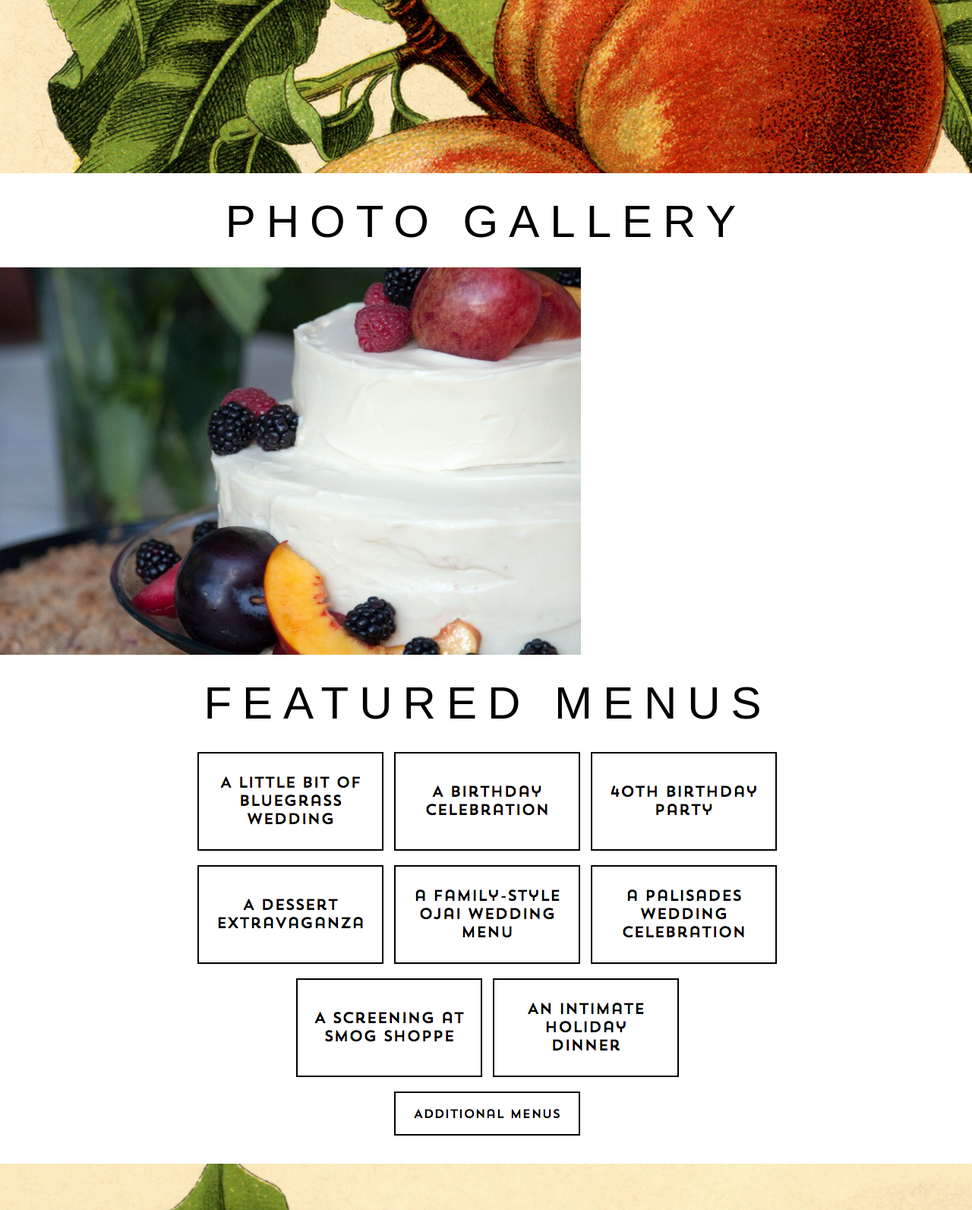
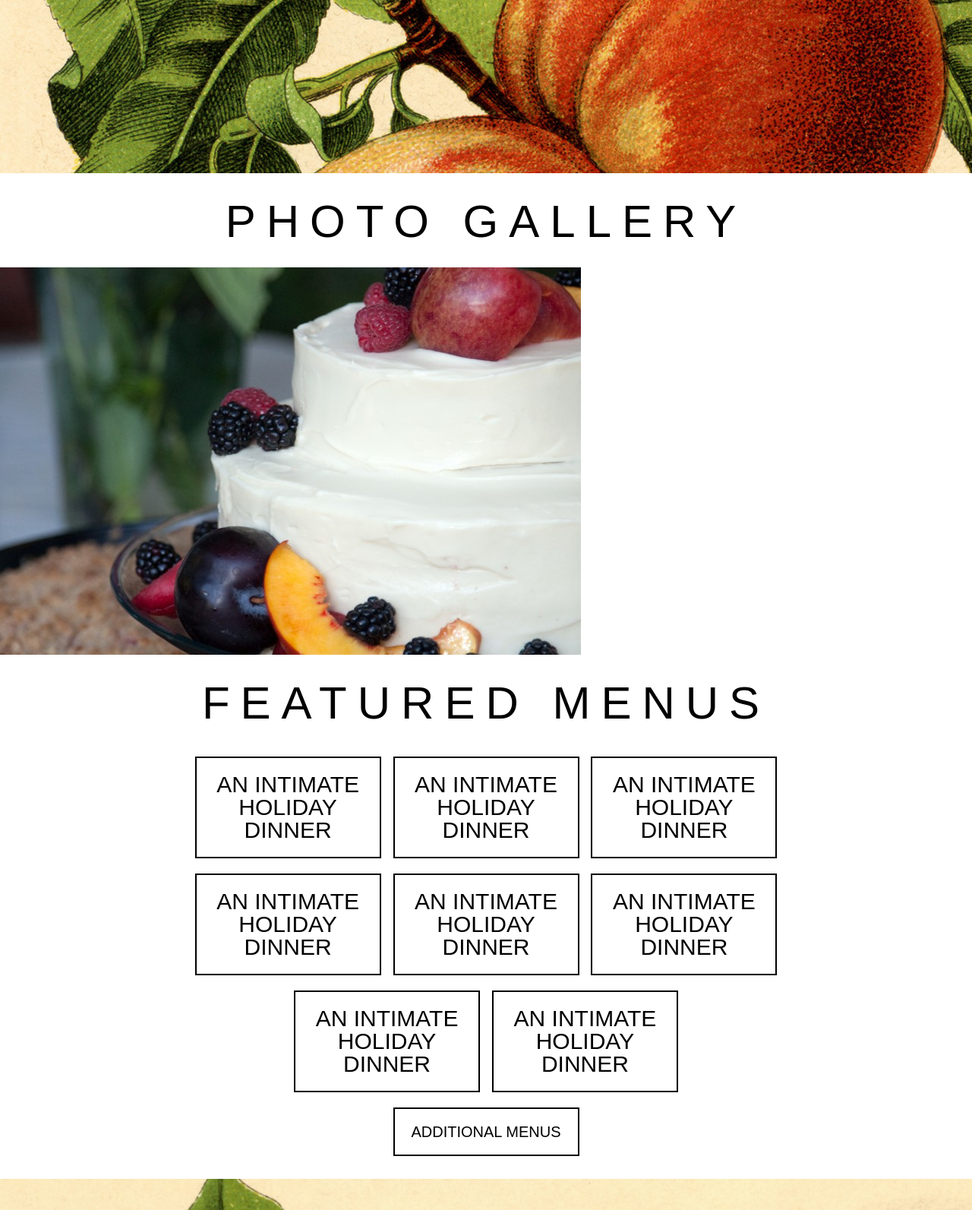
Before and after one commit to mybaddude/Statisk-template, a PHP site: page / in a window 1280 px wide; the page is wider, and only the part inside the window is pictured. Shown: the part 1880-3473 px from the top of that part at 76% size. Run offline with PHP 8.4, Linux system fonts and the light colour scheme; some web fonts are replaced.

Commit message:
Featured menus
Made the mainpart of the Featured Menus work. Coded and styled.

```diff
--- a/content/skin/default/sass/_layout.scss
+++ b/content/skin/default/sass/_layout.scss
@@ -1,5 +1,5 @@
 .l-container {
-	width:764px;
+	width:780px;
 	margin:0px auto;
 }
 
--- a/content/skin/default/sass/modules/_blocks.scss
+++ b/content/skin/default/sass/modules/_blocks.scss
@@ -5,3 +5,62 @@
 		margin-bottom:0;
 	}
 }
+
+
+
+.m-feat {
+	text-align:center;
+
+	.m-feat-item {
+		display:inline-block;
+		width:245px;
+		height:130px;
+		margin:10px 6px 10px 6px;
+		@include box-sizing('border-box');
+	}
+	.m-feat-border {
+		border: 2px solid;
+		height: 100%;
+	}
+
+	.m-feat-content {
+		display: table-cell;
+		vertical-align: middle;
+		padding: 15px 20px;
+		height:100px;
+	}
+
+	a {
+		display: block;
+		color: #000;
+	}
+	h1,h2,h3,h4,h5,h6 {
+		margin: 0;
+	}
+}
+
+.m-button {
+	text-align: center;
+	width:245px;
+	margin: 10px auto;
+
+	h1,h2,h3,h4,h5,h6 {
+		margin: 0;
+		line-height: 60px;
+	}
+
+	.m-button-border {
+		border:2px solid;
+		height:100%;
+	}
+
+	.m-button-content {
+		padding:0 20px;
+	}
+
+	a {
+		display: block;
+		color: #000;
+	}
+
+}
--- a/content/skin/default/sass/screen.scss
+++ b/content/skin/default/sass/screen.scss
@@ -3,7 +3,9 @@
  * Import this file using the following HTML or equivalent:
  * <link href="/stylesheets/screen.css" media="screen, projection" rel="stylesheet" type="text/css" /> */
 
+@import "compass";
 @import "compass/reset";
+@import "compass/css3/box-sizing";
 
 @import "partials/typography";
 
--- a/content/skin/default/stylesheets/screen.css
+++ b/content/skin/default/stylesheets/screen.css
@@ -142,7 +142,7 @@ a:hover {
 
 /* line 1, ../sass/_layout.scss */
 .l-container {
-  width: 764px;
+  width: 780px;
   margin: 0px auto;
 }
 
@@ -229,6 +229,68 @@ a:hover {
 /* line 4, ../sass/modules/_blocks.scss */
 .m-block.last {
   margin-bottom: 0;
+}
+
+/* line 11, ../sass/modules/_blocks.scss */
+.m-feat {
+  text-align: center;
+}
+/* line 14, ../sass/modules/_blocks.scss */
+.m-feat .m-feat-item {
+  display: inline-block;
+  width: 245px;
+  height: 130px;
+  margin: 10px 6px 10px 6px;
+  -webkit-box-sizing: border-box;
+  -moz-box-sizing: border-box;
+  box-sizing: border-box;
+}
+/* line 21, ../sass/modules/_blocks.scss */
+.m-feat .m-feat-border {
+  border: 2px solid;
+  height: 100%;
+}
+/* line 26, ../sass/modules/_blocks.scss */
+.m-feat .m-feat-content {
+  display: table-cell;
+  vertical-align: middle;
+  padding: 15px 20px;
+  height: 100px;
+}
+/* line 33, ../sass/modules/_blocks.scss */
+.m-feat a {
+  display: block;
+  color: #000;
+}
+/* line 37, ../sass/modules/_blocks.scss */
+.m-feat h1, .m-feat h2, .m-feat h3, .m-feat h4, .m-feat h5, .m-feat h6 {
+  margin: 0;
+}
+
+/* line 42, ../sass/modules/_blocks.scss */
+.m-button {
+  text-align: center;
+  width: 245px;
+  margin: 10px auto;
+}
+/* line 47, ../sass/modules/_blocks.scss */
+.m-button h1, .m-button h2, .m-button h3, .m-button h4, .m-button h5, .m-button h6 {
+  margin: 0;
+  line-height: 60px;
+}
+/* line 52, ../sass/modules/_blocks.scss */
+.m-button .m-button-border {
+  border: 2px solid;
+  height: 100%;
+}
+/* line 57, ../sass/modules/_blocks.scss */
+.m-button .m-button-content {
+  padding: 0 20px;
+}
+/* line 61, ../sass/modules/_blocks.scss */
+.m-button a {
+  display: block;
+  color: #000;
 }
 
 /* line 2, ../sass/modules/_gallery.scss */
--- a/index.php
+++ b/index.php
@@ -74,7 +74,53 @@
 						<div class="entry-title text-center">
 							<h1>featured menus</h1>
 						</div>
-						<img src="content/media/images/feat-menus.jpg">
+						<div class="m-feat">
+							<div class="m-feat-item">
+								<div class="m-feat-border">
+										<a class="m-feat-content"href="#"><h4>an intimate holiday dinner</h4></a>
+								</div>
+							</div>
+							<div class="m-feat-item">
+								<div class="m-feat-border">
+										<a class="m-feat-content"href="#"><h4>an intimate holiday dinner</h4></a>
+								</div>
+							</div>
+							<div class="m-feat-item">
+								<div class="m-feat-border">
+										<a class="m-feat-content"href="#"><h4>an intimate holiday dinner</h4></a>
+								</div>
+							</div>
+							<div class="m-feat-item">
+								<div class="m-feat-border">
+										<a class="m-feat-content"href="#"><h4>an intimate holiday dinner</h4></a>
+								</div>
+							</div>
+							<div class="m-feat-item">
+								<div class="m-feat-border">
+										<a class="m-feat-content"href="#"><h4>an intimate holiday dinner</h4></a>
+								</div>
+							</div>
+							<div class="m-feat-item">
+								<div class="m-feat-border">
+										<a class="m-feat-content"href="#"><h4>an intimate holiday dinner</h4></a>
+								</div>
+							</div>
+							<div class="m-feat-item">
+								<div class="m-feat-border">
+										<a class="m-feat-content"href="#"><h4>an intimate holiday dinner</h4></a>
+								</div>
+							</div>
+							<div class="m-feat-item">
+								<div class="m-feat-border">
+										<a class="m-feat-content"href="#"><h4>an intimate holiday dinner</h4></a>
+								</div>
+							</div>
+						</div>
+						<div class="m-button">
+							<div class="m-button-border">
+								<a class="m-button-content" href="#"><h5>additional menus</h5></a>
+							</div>
+						</div>
 					</div>
 				</div>
 			</div>
```
